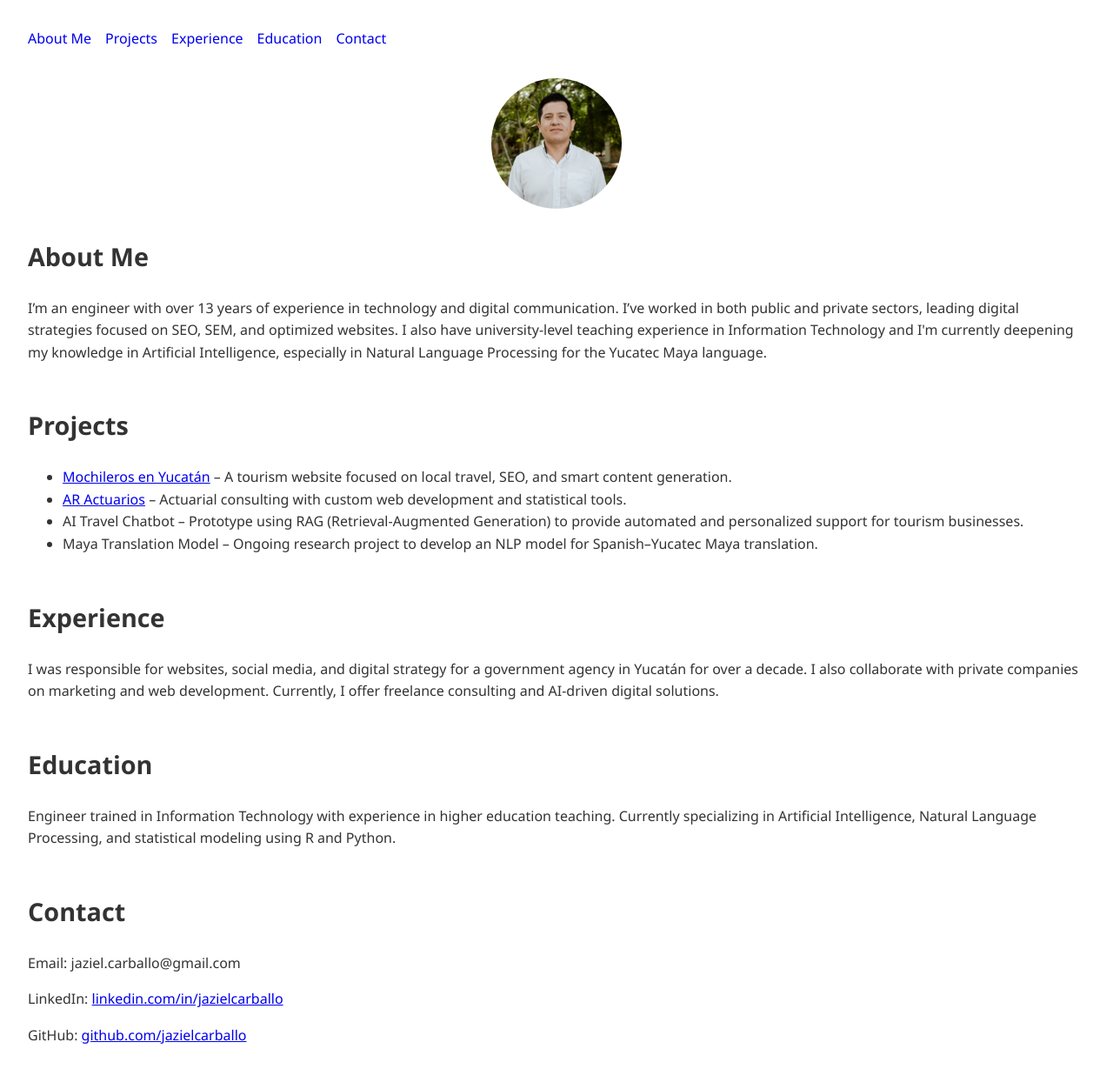
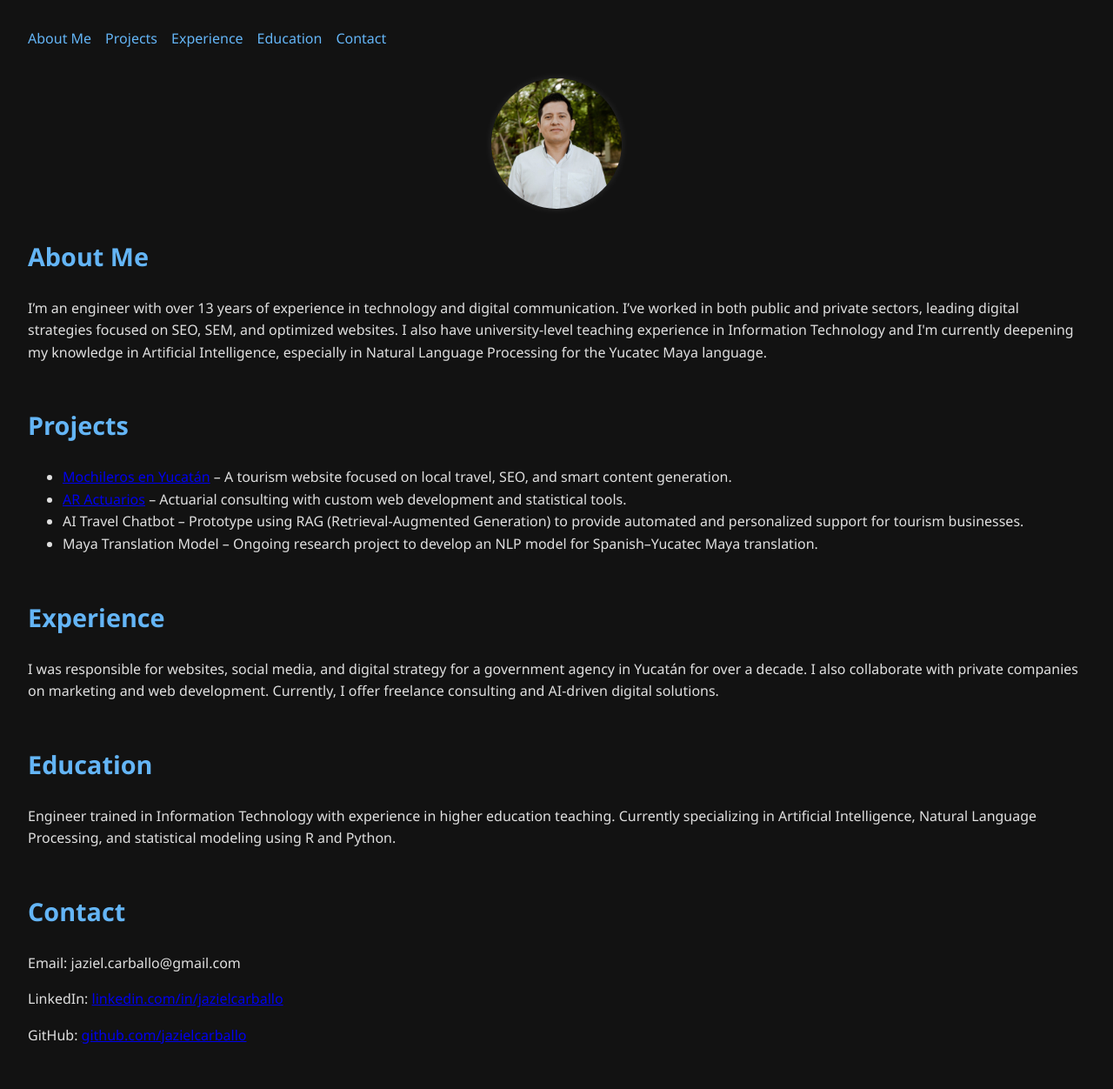
Before and after one commit to jazielcarballo/jazielcarballo.github.io, a Jekyll site: the page built from index.md, in a window 1280 px wide. Shown: the whole page at 87% size. Built offline with Jekyll 4.4.1, drawn with Linux system fonts in a browser that asks for light colours.

Commit message:
Add files via upload

```diff
--- a/assets/css/style.css
+++ b/assets/css/style.css
@@ -1,11 +1,15 @@
 
-
+:root {
+  --background-color: #121212;
+  --text-color: #e0e0e0;
+  --accent-color: #64b5f6;
+}
 
 body {
   font-family: 'Segoe UI', Tahoma, Geneva, Verdana, sans-serif;
   margin: 2rem;
-  background-color: #fff;
-  color: #333;
+  background-color: var(--background-color);
+  color: var(--text-color);
   line-height: 1.6;
   transition: background-color 0.3s ease, color 0.3s ease;
 }
@@ -13,7 +17,7 @@ body {
 h1 {
   font-size: 1.8rem;
   margin-top: 2rem;
-
+  color: var(--accent-color);
   transition: color 0.3s ease;
 }
 
@@ -28,6 +32,7 @@ nav ul {
 
 nav a {
   text-decoration: none;
+  color: var(--accent-color);
   transition: color 0.3s ease;
 }
 
@@ -61,3 +66,13 @@ img.profile-photo {
   from { transform: translateY(20px); opacity: 0; }
   to { transform: translateY(0); opacity: 1; }
 }
+
+
+nav.sticky-nav {
+  position: sticky;
+  top: 0;
+  background-color: #121212;
+  padding: 1rem 0;
+  z-index: 1000;
+  border-bottom: 1px solid #2c2c2c;
+}
```
